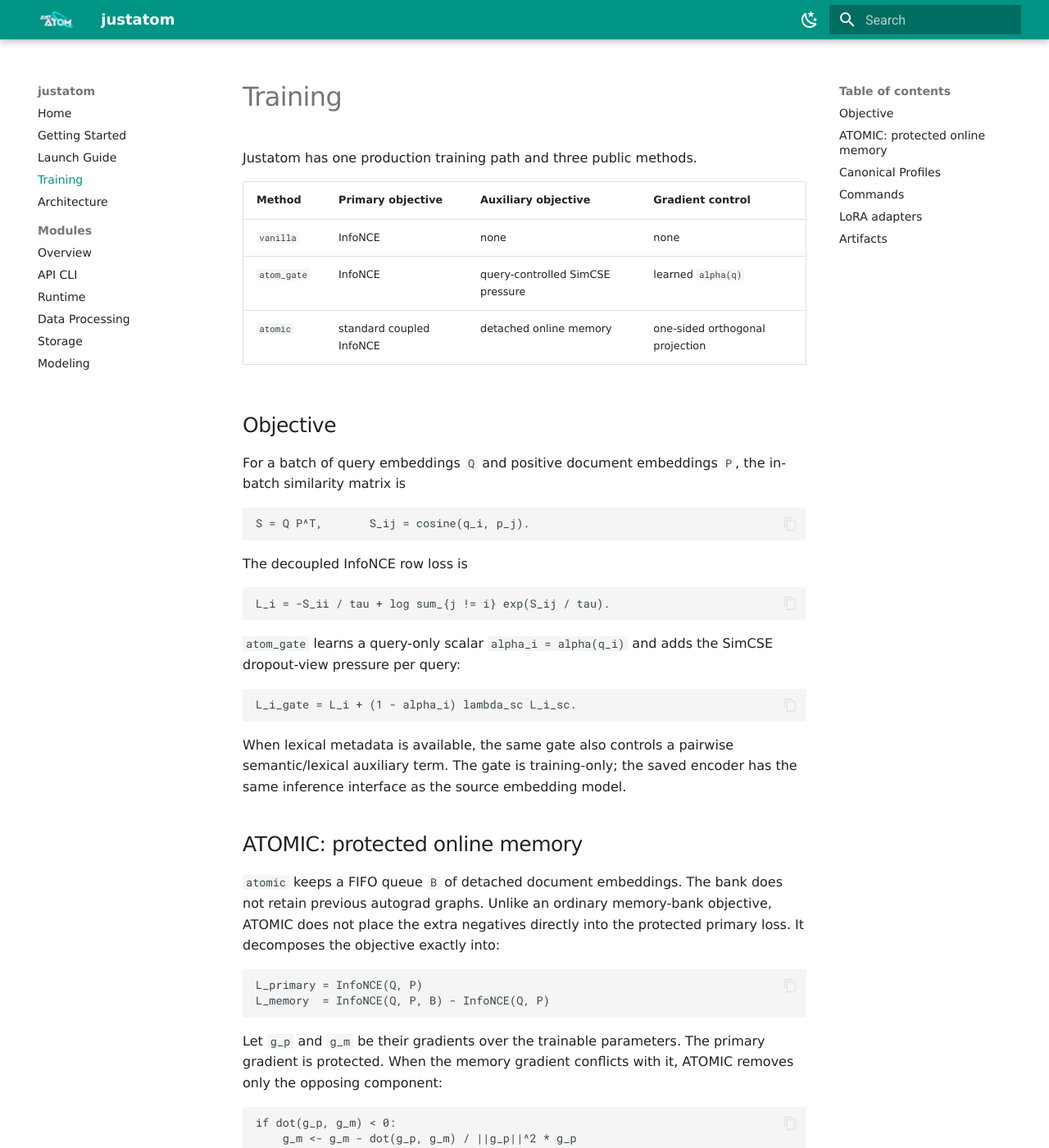
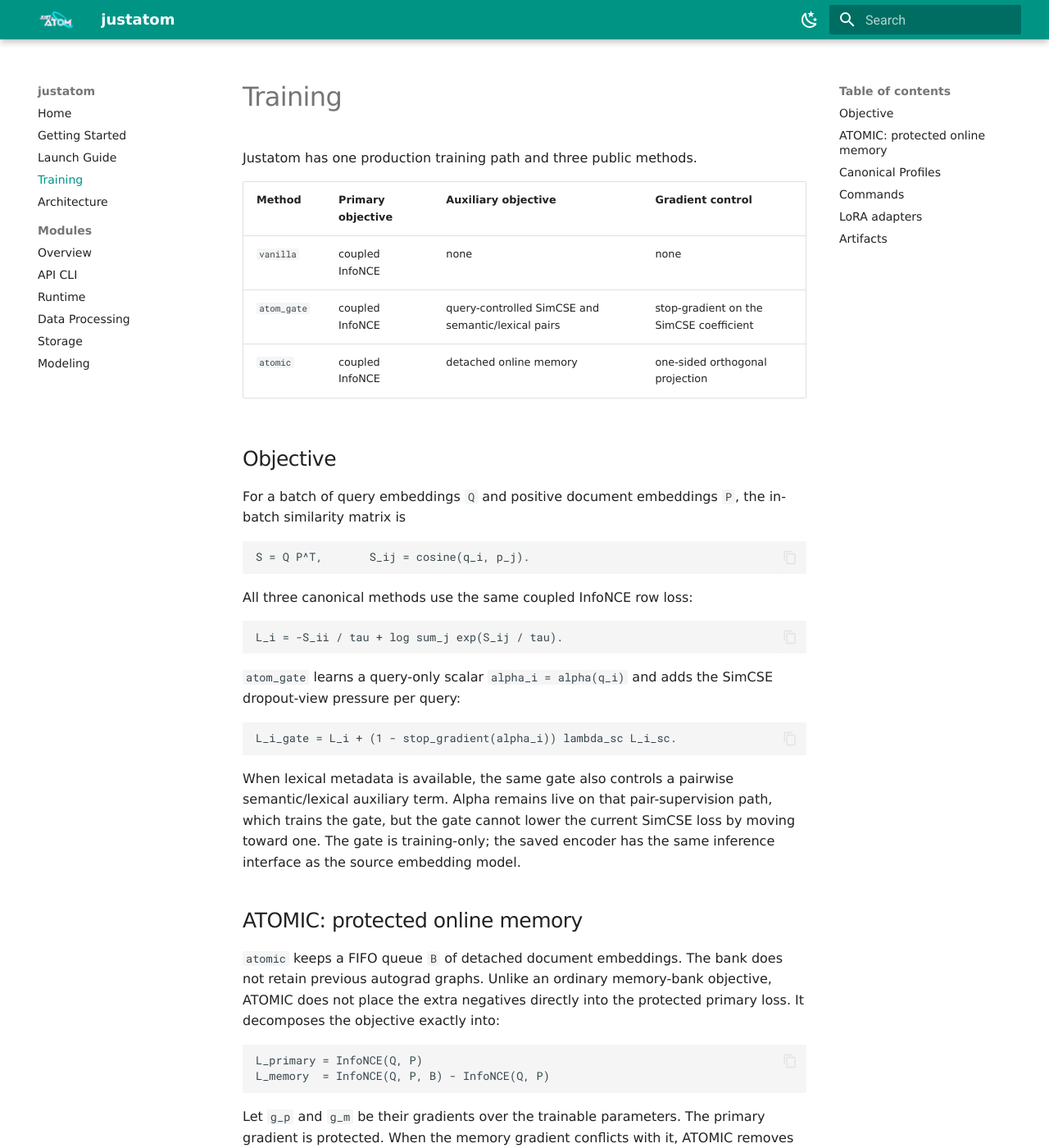
Before and after one commit to atomicai/justatom, an MkDocs documentation site: the page built from docs/training.md, in a window 1280 px wide and 1400 px high. Shown: the whole window at 82% size. Built offline with MkDocs 1.6.1 and Material for MkDocs 9.7.7, drawn with Linux system fonts in a browser that asks for light colours; some of the changed text lies outside the part shown.

Commit message:
docs(training): record alpha objective contract

````diff
--- a/docs/training.md
+++ b/docs/training.md
@@ -4,9 +4,9 @@ Justatom has one production training path and three public methods.
 
 | Method | Primary objective | Auxiliary objective | Gradient control |
 | --- | --- | --- | --- |
-| `vanilla` | InfoNCE | none | none |
-| `atom_gate` | InfoNCE | query-controlled SimCSE pressure | learned `alpha(q)` |
-| `atomic` | standard coupled InfoNCE | detached online memory | one-sided orthogonal projection |
+| `vanilla` | coupled InfoNCE | none | none |
+| `atom_gate` | coupled InfoNCE | query-controlled SimCSE and semantic/lexical pairs | stop-gradient on the SimCSE coefficient |
+| `atomic` | coupled InfoNCE | detached online memory | one-sided orthogonal projection |
 
 ## Objective
 
@@ -17,22 +17,24 @@ in-batch similarity matrix is
 S = Q P^T,       S_ij = cosine(q_i, p_j).
 ```
 
-The decoupled InfoNCE row loss is
+All three canonical methods use the same coupled InfoNCE row loss:
 
 ```text
-L_i = -S_ii / tau + log sum_{j != i} exp(S_ij / tau).
+L_i = -S_ii / tau + log sum_j exp(S_ij / tau).
 ```
 
 `atom_gate` learns a query-only scalar `alpha_i = alpha(q_i)` and adds the
 SimCSE dropout-view pressure per query:
 
 ```text
-L_i_gate = L_i + (1 - alpha_i) lambda_sc L_i_sc.
+L_i_gate = L_i + (1 - stop_gradient(alpha_i)) lambda_sc L_i_sc.
 ```
 
 When lexical metadata is available, the same gate also controls a pairwise
-semantic/lexical auxiliary term. The gate is training-only; the saved encoder
-has the same inference interface as the source embedding model.
+semantic/lexical auxiliary term. Alpha remains live on that pair-supervision
+path, which trains the gate, but the gate cannot lower the current SimCSE loss
+by moving toward one. The gate is training-only; the saved encoder has the
+same inference interface as the source embedding model.
 
 ## ATOMIC: protected online memory
 
@@ -69,10 +71,14 @@ implemented with ordinary PyTorch operations and works on CUDA, MPS, and CPU.
 ## Canonical Profiles
 
 Selecting a method applies its registered defaults before YAML and CLI
-overrides. Canonical `atomic` uses standard coupled InfoNCE, a 512-entry FIFO
-bank, 50 optimizer-step warmup, 12 random candidates per query, and memory
-weight `1.0`. It does not construct the old alpha gate or a query-margin head.
-Structural additions must be labeled as ablations:
+overrides. Canonical `vanilla`, `atom_gate`, and `atomic` share coupled
+InfoNCE so method comparisons do not change the primary contrastive kernel.
+Using decoupled InfoNCE requires `experiment.role: ablation` explicitly.
+
+Canonical `atomic` adds a 512-entry FIFO bank, 50 optimizer-step warmup, 12
+random candidates per query, and memory weight `1.0`. It does not construct
+the alpha gate or a query-margin head. Structural additions must be labeled as
+ablations:
 
 ```bash
 python -m justatom.api.train \
````
Also changed, not shown: 2 other files.
